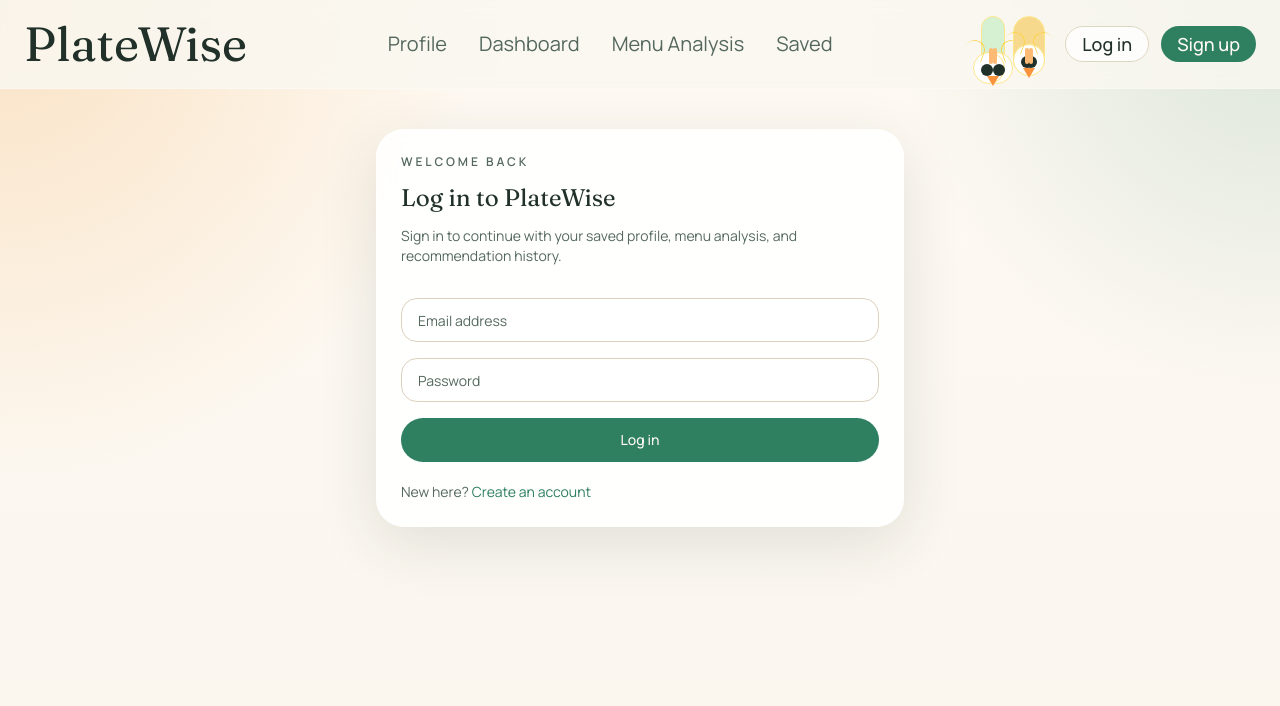
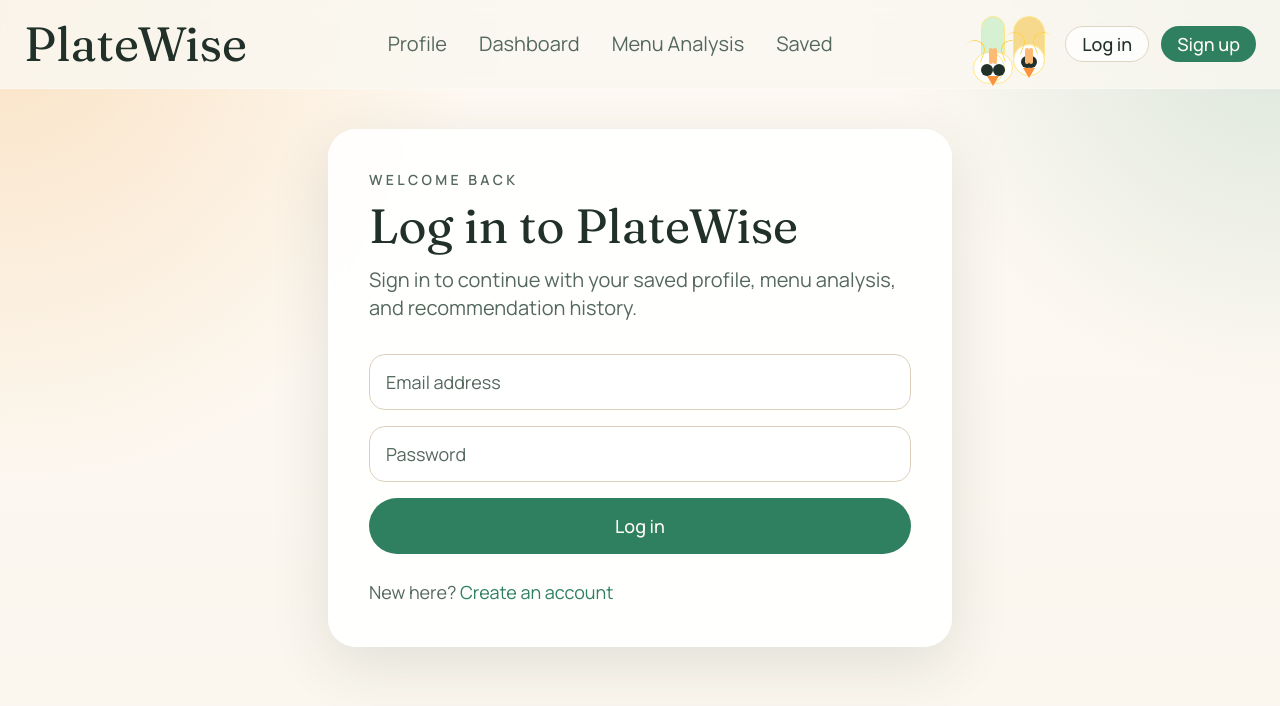
Before and after one commit to Thenappan14/HealthyBite, a Next.js app in the folder frontend/: page /login in a window 1280 px wide. Shown: the top 706 px of the page. Built offline with nearby package versions, Linux system fonts and the light colour scheme; no server answers.

Commit message:
page tsx changes

```diff
--- a/frontend/app/login/page.tsx
+++ b/frontend/app/login/page.tsx
@@ -17,18 +17,30 @@ export default function LoginPage() {
   const [isPending, startTransition] = useTransition();
 
   return (
-    <main className="mx-auto max-w-xl px-4 py-10 md:px-6">
-      <Card className="mx-auto max-w-xl">
-        <p className="text-xs font-semibold uppercase tracking-[0.24em] text-muted-foreground">Welcome back</p>
-        <CardTitle className="mt-3">Log in to PlateWise</CardTitle>
-        <CardDescription className="mt-3">
+    <main className="mx-auto max-w-2xl px-4 py-10 md:px-6">
+      <Card className="mx-auto max-w-2xl p-8 md:p-10">
+        <p className="text-sm font-semibold uppercase tracking-[0.24em] text-muted-foreground">Welcome back</p>
+        <CardTitle className="mt-3 text-4xl md:text-5xl">Log in to PlateWise</CardTitle>
+        <CardDescription className="mt-4 text-lg md:text-xl">
           Sign in to continue with your saved profile, menu analysis, and recommendation history.
         </CardDescription>
         <div className="mt-8 space-y-4">
-          <Input placeholder="Email address" type="email" value={email} onChange={(event) => setEmail(event.target.value)} />
-          <Input placeholder="Password" type="password" value={password} onChange={(event) => setPassword(event.target.value)} />
+          <Input
+            className="h-14 text-base md:text-lg"
+            placeholder="Email address"
+            type="email"
+            value={email}
+            onChange={(event) => setEmail(event.target.value)}
+          />
+          <Input
+            className="h-14 text-base md:text-lg"
+            placeholder="Password"
+            type="password"
+            value={password}
+            onChange={(event) => setPassword(event.target.value)}
+          />
           <Button
-            className="w-full"
+            className="h-14 w-full text-base md:text-lg"
             onClick={() =>
               startTransition(async () => {
                 try {
@@ -45,8 +57,8 @@ export default function LoginPage() {
             {isPending ? "Logging in..." : "Log in"}
           </Button>
         </div>
-        {message ? <p className="mt-5 text-sm text-muted-foreground">{message}</p> : null}
-        <p className="mt-5 text-sm text-muted-foreground">
+        {message ? <p className="mt-5 text-base text-muted-foreground">{message}</p> : null}
+        <p className="mt-6 text-base md:text-lg text-muted-foreground">
           New here? <Link href="/signup" className="text-primary">Create an account</Link>
         </p>
       </Card>
```
